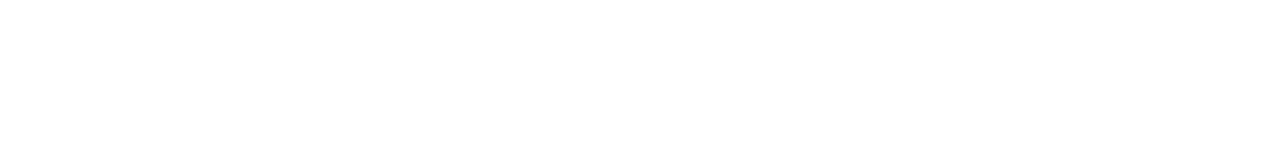
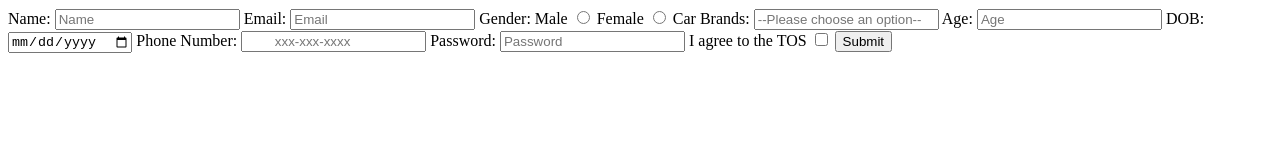
Before and after one commit to acciojob/signup-form-car-lucifer100201, a website: page main.html in a window 1280 px wide. Drawn offline with Linux system fonts and the light colour scheme.

Commit message:
created a submission

```diff
--- a/main.html
+++ b/main.html
@@ -7,7 +7,32 @@
 </head>
 
 <body>
-	<!-- the entire body must be written by student -->
+	<div class=main>
+		<form id="form_section" method="post">
+			<label for ="name">Name:</label>
+			<input type="text" id="name" placeholder="Name" required>
+			<label for="email">Email:</label>
+			<input type="email" id="email" placeholder="Email" required>
+			<label for="gender_m">Gender:</label>
+			<label for="gender_m">Male</label>
+           <input type="radio" id="gender_m" name="gender" required>
+           <label for="gender_f">Female</label>
+           <input type="radio" id="gender_f" name="gender" required>
+			<label for="cars">Car Brands:</label>
+			<input type="select" id="cars" placeholder="--Please choose an option--" required>
+	        <label for="age">Age:</label>
+            <input type="number" id="age" placeholder="Age" required>
+			<label for="dob">DOB:</label>
+			<input type="date" id="dob" required>
+			<label for="tel">Phone Number:</label>
+			<input type="tel" id="tel" placeholder="	xxx-xxx-xxxx">
+	          <label for="password">Password:</label>
+			<input type="password" id="password" placeholder="Password" required>
+			<label for="tos">I agree to the TOS</label>
+			<input type="checkbox" id="tos" required>
+			<input type="submit">
+
+	</div>
     <script type="text/javascript" src="./script.js">
 </script>
 
```
